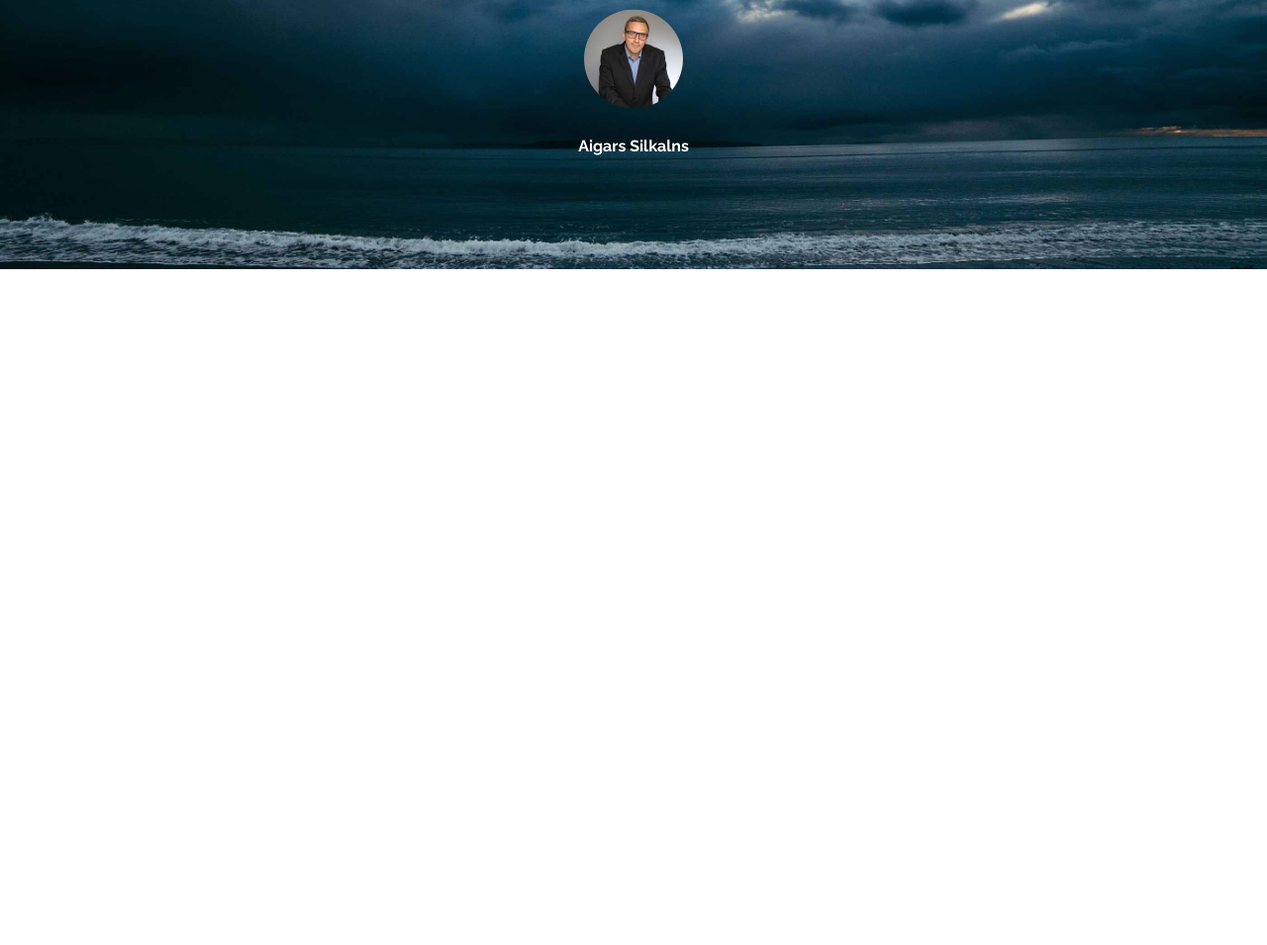
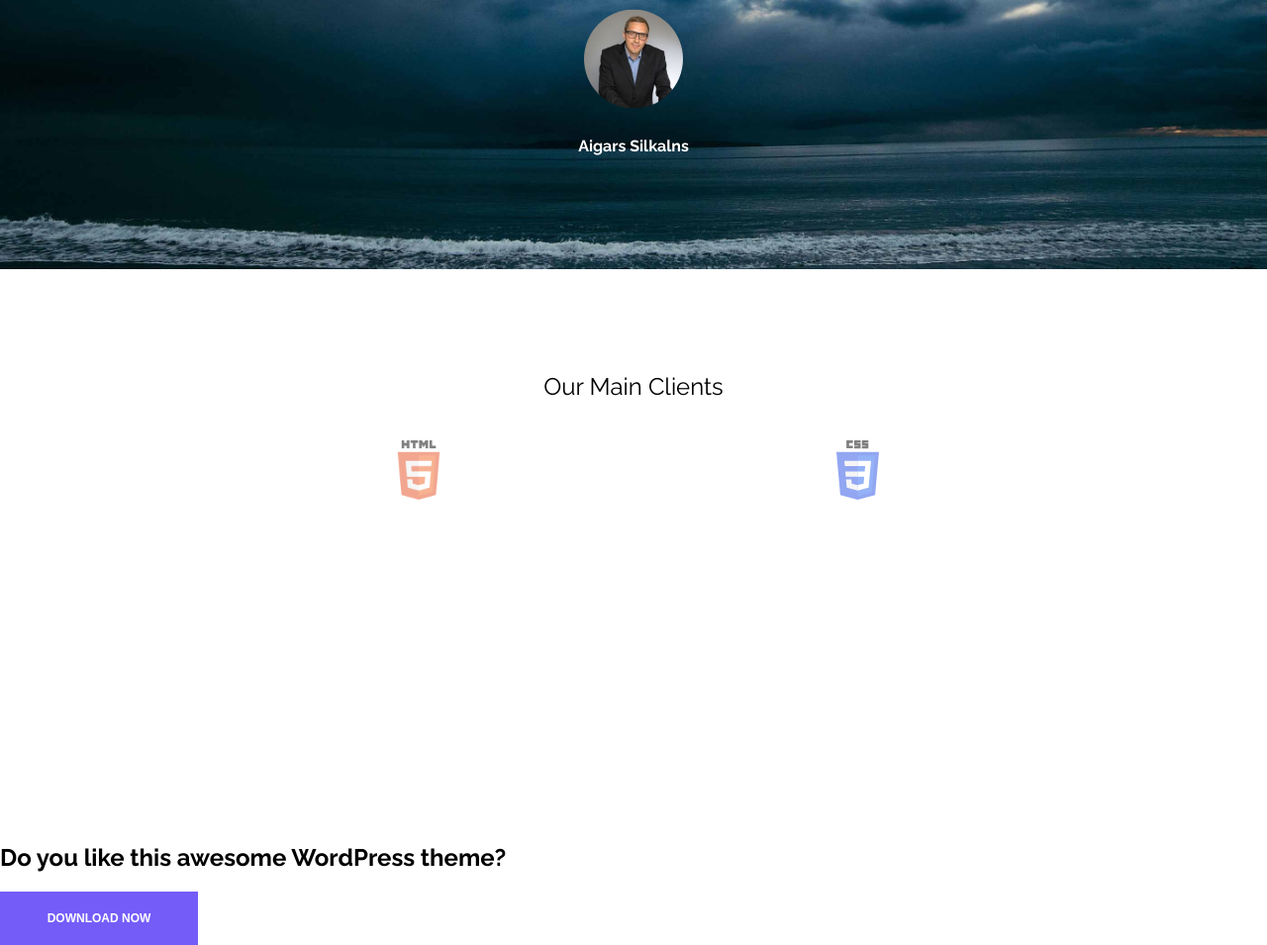
Before and after one commit to MariusCodeAcademy/Feu8_1_git_teamForlders, a plain HTML site: page MariusA/index.html in a window 1280 px wide. Shown: the part 5103-6058 px from the top of the page at 99% size. Before the commit the page ends 5375 px from the top, so only its background shows below. Drawn offline with Linux system fonts and the light colour scheme.

Commit message:
html 2 sections and styling

```diff
--- a/MariusA/index.html
+++ b/MariusA/index.html
@@ -116,6 +116,20 @@
             </div>
         </div>
     </section>
+
+    <section class="mainClients">
+        <h3 class="mainClientsTitle">Our Main Clients</h3>
+        <div class="clientsLogos">
+            <img src="images/HTML5_logo_and_wordmark.svg.png" alt="html5 logo">
+            <img src="images/CSS3_logo_and_wordmark.svg" alt="css3 logo">
+        </div>
+
+    </section>
+
+    <section class="themeDownload">
+        <h2 class="themeDownloadTitle">Do you like this awesome WordPress theme?</h2>
+        <button class="btn btnPurple caps">Download now</button>
+    </section>
 </body>
 
 </html>
--- a/MariusA/style.css
+++ b/MariusA/style.css
@@ -302,3 +302,27 @@ body {
 .customersFeedbacksName {
   margin: 0;
 }
+
+/* Our Main Clients */
+.mainClients {
+  height: 400px;
+  text-align: center;
+  margin-left: auto;
+  margin-right: auto;
+  padding: 80px 0;
+}
+
+.mainClientsTitle {
+  font-weight: 400;
+  font-size: 24px;
+  margin-bottom: 40px;
+}
+.clientsLogos {
+  display: flex;
+  justify-content: space-evenly;
+}
+
+.mainClients img {
+  height: 60px;
+  filter: opacity(0.5);
+}
```
Also changed, not shown: MariusA/images/CSS3_logo_and_wordmark.svg (added), MariusA/images/HTML5_logo_and_wordmark.svg.png (added).
